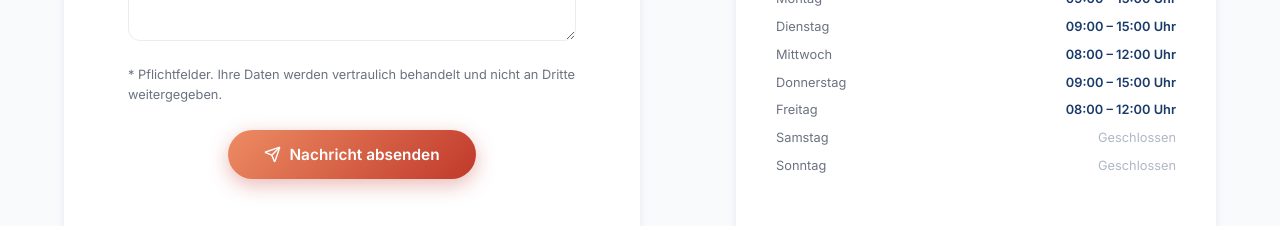
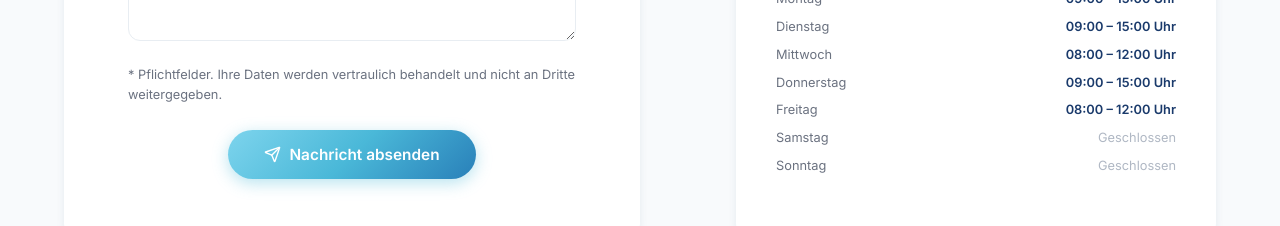
Before and after one commit to Alpy81/doctors-office-demo, a React (Vite) app: page /kontakt in a window 1280 px wide. Shown: the part 1300-1526 px from the top of the page. Built offline with nearby package versions, Linux system fonts and the light colour scheme.

Commit message:
update commit

```diff
--- a/src/pages/Karriere/Karriere.css
+++ b/src/pages/Karriere/Karriere.css
@@ -205,8 +205,10 @@
   gap: 14px;
   box-shadow: var(--shadow-sm);
   border: 1px solid transparent;
-  transition: border-color var(--transition-base),
-    box-shadow var(--transition-base), transform var(--transition-base);
+  transition:
+    border-color var(--transition-base),
+    box-shadow var(--transition-base),
+    transform var(--transition-base);
 }
 
 .karriere-benefit:hover {
@@ -296,20 +298,21 @@
   justify-content: center;
   gap: 8px;
   padding: 13px 20px;
-  background: linear-gradient(135deg, #ed8c63, #c0392b);
+  background: linear-gradient(135deg, #7dd4ed, #4ab8d8, #2980b9);
   color: var(--color-white);
   border-radius: var(--radius-full);
   font-size: var(--fs-sm);
   font-weight: 600;
   text-decoration: none;
-  transition: transform var(--transition-fast),
+  transition:
+    transform var(--transition-fast),
     box-shadow var(--transition-fast);
-  box-shadow: 0 6px 20px rgba(192, 57, 43, 0.35);
+  box-shadow: 0 4px 16px rgba(74, 184, 216, 0.4);
 }
 
 .karriere-sidebar__btn:hover {
   transform: translateY(-2px);
-  box-shadow: 0 10px 26px rgba(192, 57, 43, 0.5);
+  box-shadow: 0 8px 24px rgba(74, 184, 216, 0.55);
 }
 
 .karriere-sidebar__btn--outline {
--- a/src/pages/Kontakt/Kontakt.css
+++ b/src/pages/Kontakt/Kontakt.css
@@ -201,7 +201,8 @@
   font-size: var(--fs-sm);
   color: var(--color-text);
   background: var(--color-white);
-  transition: border-color var(--transition-fast),
+  transition:
+    border-color var(--transition-fast),
     box-shadow var(--transition-fast);
   outline: none;
   width: 100%;
@@ -226,7 +227,7 @@
   justify-content: center;
   gap: 8px;
   padding: 15px 36px;
-  background: linear-gradient(135deg, #ed8c63, #c0392b);
+  background: linear-gradient(135deg, #7dd4ed, #4ab8d8, #2980b9);
   color: var(--color-white);
   border: none;
   border-radius: var(--radius-full);
@@ -234,9 +235,10 @@
   font-size: var(--fs-sm);
   font-weight: 600;
   cursor: pointer;
-  transition: transform var(--transition-fast),
-              box-shadow var(--transition-fast);
-  box-shadow: 0 6px 20px rgba(192, 57, 43, 0.35);
+  transition:
+    transform var(--transition-fast),
+    box-shadow var(--transition-fast);
+  box-shadow: 0 4px 16px rgba(74, 184, 216, 0.4);
   width: fit-content;
   align-self: center;
   margin-inline: auto;
@@ -244,7 +246,7 @@
 
 .kontakt-form__submit:hover {
   transform: translateY(-2px);
-  box-shadow: 0 10px 26px rgba(192, 57, 43, 0.5);
+  box-shadow: 0 8px 24px rgba(74, 184, 216, 0.55);
 }
 
 .kontakt-form__note {
```
